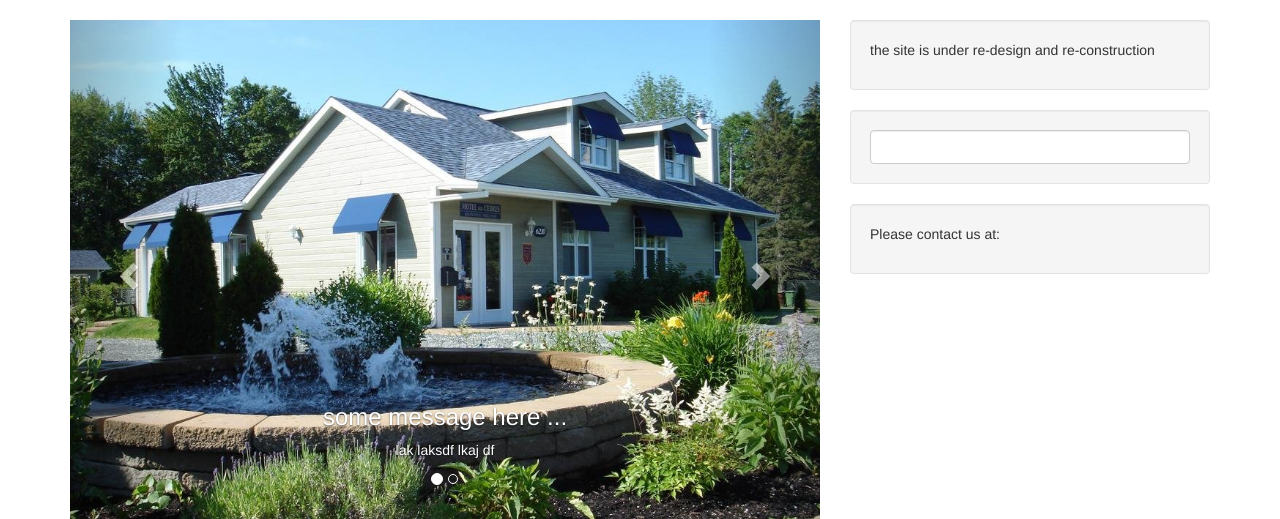
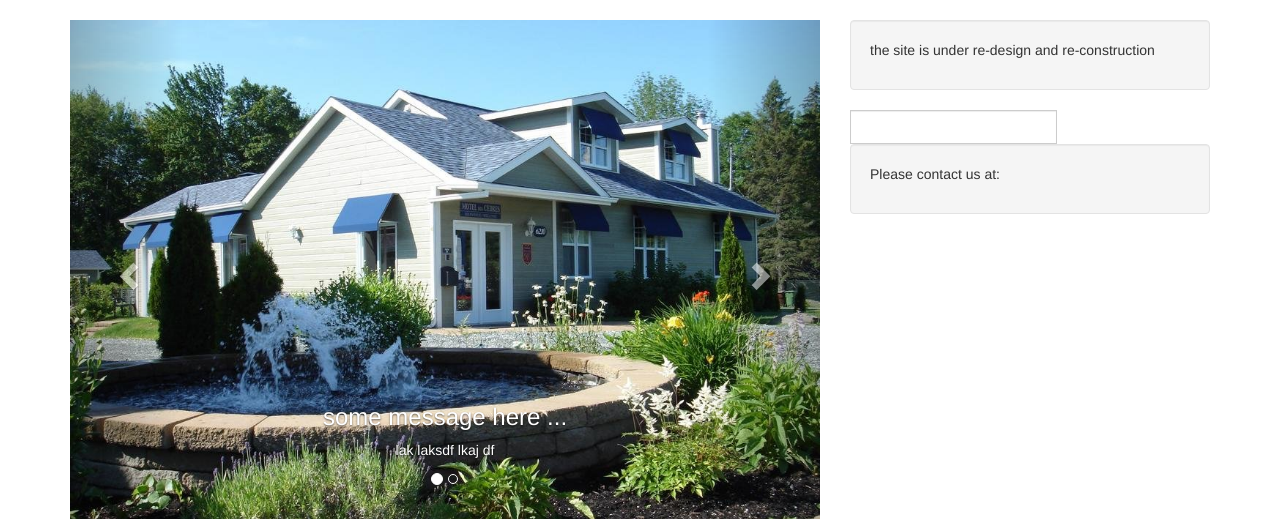
Before and after one commit to wangguanzhou/moteldescedres-old, a Django app: template templates/base.html in a window 1280 px wide. Shown: the part 52-571 px from the top of the page. Run offline with Django 3.2, Linux system fonts and the light colour scheme; the template is opened without the code that fills it, so the values that code supplies are empty; some libraries are stand-ins or nearby versions.

Commit message:
datepicker try 2

```diff
--- a/templates/base.html
+++ b/templates/base.html
@@ -111,8 +111,8 @@
       <div class="well">
         <p>the site is under re-design and re-construction</p>
       </div>
-      <div class="well">
-        <input class="form-control" id="date" type="text"/>
+      <div class="input-group date">
+        <input class="form-control" id="checkin-datepicker" type="text"/>
       </div>
       <div class="well">
         <p>Please contact us at:</p>
```
